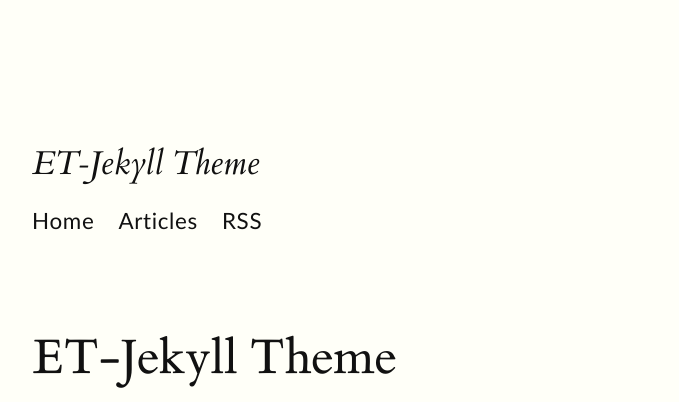
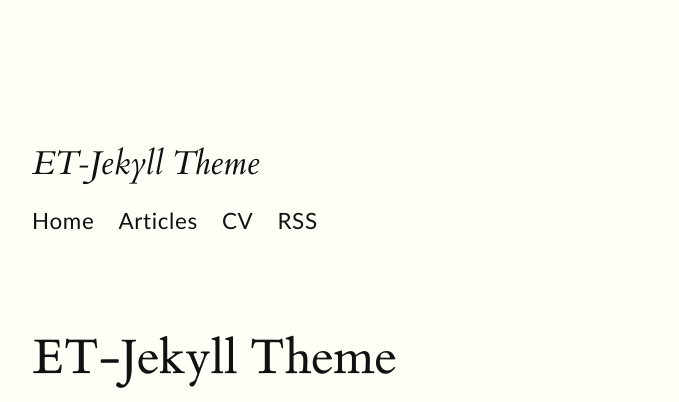
Before and after one commit to Ashmit0/Ashmit0.github.io, a Jekyll site: the page built from index.html, in a window 1280 px wide. Shown: the top 402 px of the page, without its empty margins (128-807 px from the left). Built offline with Jekyll 4.4.1, drawn with Linux system fonts in a browser that asks for light colours.

Commit message:
added cv folder

```diff
--- a/_includes/header.html
+++ b/_includes/header.html
@@ -5,6 +5,7 @@
     <ul class="site-nav">
         <li><a href="/">Home</a></li>
         <li><a href="/articles">Articles</a></li>
+        <li><a href="/cv">CV</a></li>
         <li><a href="/feed.xml">RSS</a></li>
     </ul>
 </nav>
--- a/style.scss
+++ b/style.scss
@@ -355,10 +355,9 @@ nav {
 
 }
 
-/* Dark Mode
+/* Dark Mode */
 @media (prefers-color-scheme: dark) {
     body{background:#191919;filter:invert(1);}
     .highlight{border-color: grey !important;}
     img,iframe,.highlight,a:hover,a:focus{filter:invert(1);}
 }
-*/
```
